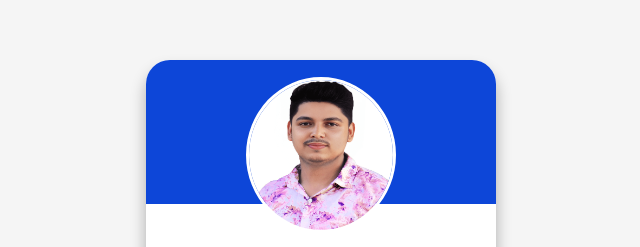
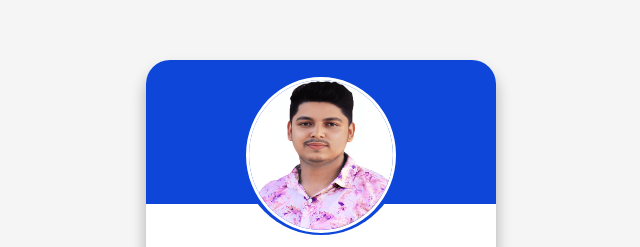
Before and after one commit to shakirhasan133/profile-card, a plain HTML site: page index.html in a window 1280 px wide. Shown: the part 140-387 px from the top of the page, 319-959 px from the left. Drawn offline with nearby package versions, Linux system fonts and the light colour scheme.

Commit message:
color correction 2nd

```diff
--- a/style.css
+++ b/style.css
@@ -36,7 +36,7 @@ body{
     height: 150px;
     width: 150px;
     border-radius: 50%;
-    background: 0d46d8;
+    background: #0d46d8;
     padding: 5px;
     position: relative;
     display: flex;
```
